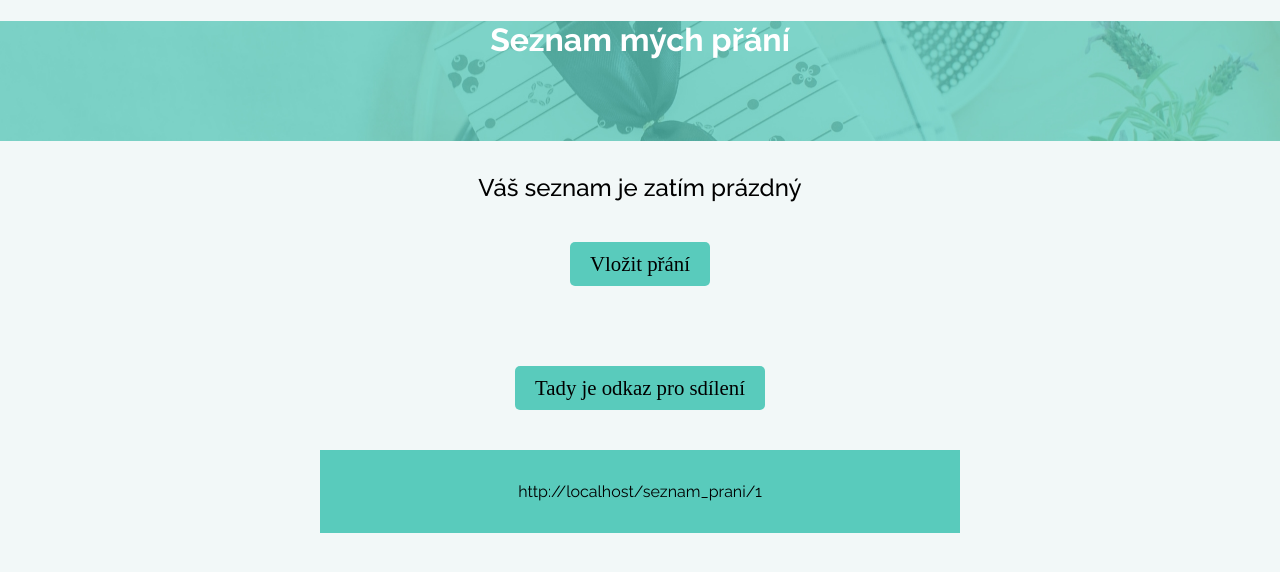
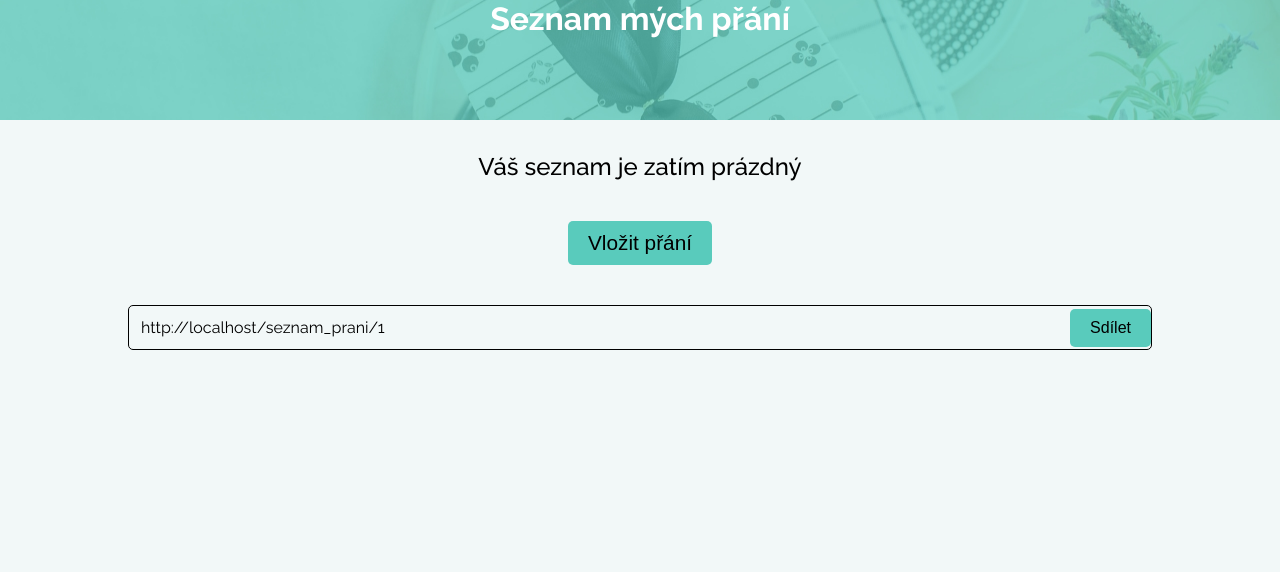
Before and after one commit to JanaNovotna/DA-WEB-Zaverecny-projekt-Jana, a Vue app: page /muj_seznam/1 in a window 1280 px wide. Shown: the top 572 px of the page. Built offline with nearby package versions, Linux system fonts and the light colour scheme; what v-clipboard, vue-js-modal, vuefire would draw is missing.

Commit message:
pokračujeme se změnami stylů

```diff
--- a/src/App.vue
+++ b/src/App.vue
@@ -16,6 +16,7 @@ export default {
 <style>
 * {
   box-sizing: border-box;
+  margin: 0;
 }
 
 html {
@@ -24,7 +25,6 @@ html {
   color: #000;
 }
 body {
-  margin: 0;
   padding: 0;
 }
 
@@ -40,48 +40,9 @@ h2 {
 h3 {
   color: #59cbbc;
   font-size: 1.5rem;
-  margin: 0;
-}
-
-.hidden {
-  display: none;
-}
-
-.container {
-  display: flex;
-  flex-direction: column;
-  align-items: center;
-}
-.hlavni__obsah {
-  display: flex;
-  flex-direction: column;
-  justify-content: center;
-  align-items: center;
-}
-.how_it_works {
-  display: flex;
-  flex-direction: column;
-  align-items: flex-start;
-}
-.icon {
-  width: 2rem;
-  margin: 0 auto;
-}
-.des_icon {
-  width: 4rem;
-  margin: 0 auto;
-}
-
-.description {
-  display: flex;
-  flex-direction: column;
-  width: 90vw;
-  border-bottom: 1px solid #fff;
-  margin-bottom: 1rem;
 }
 
 .main__button {
-  font-family: "Roboto Slab", serif;
   text-decoration: none;
   text-align: center;
   font-size: 1.2rem;
@@ -98,23 +59,4 @@ h3 {
   box-shadow: 0 12px 16px 0 rgba(0, 0, 0, 0.24),
     0 17px 50px 0 rgba(0, 0, 0, 0.19);
 }
-
-@media (min-width: 768px) {
-  .how_it_works {
-    flex-direction: row;
-  }
-  .description {
-    width: 33.33%;
-    border-bottom: none;
-  }
-  .add__present {
-    max-width: 25vw;
-  }
-}
-
-@media (min-width: 1024px) {
-}
-
-@media (min-width: 1280px) {
-}
 </style>
--- a/src/components/LandingPage.vue
+++ b/src/components/LandingPage.vue
@@ -1,5 +1,5 @@
 <template>
-  <div class="hlavni__obsah">
+  <div>
     <div class="header">
       <h1 class="hidden">Dárky bez starostí</h1>
       <p class="claim">Sdílejte svá přání s rodinou a přáteli.</p>
@@ -12,8 +12,11 @@
       </div>
     </div>
 
-    <div v-else class="how_it_works">
+    <div v-else class="hlavni__obsah">
+      <div class="nadpis">
         <h2>Jak to funguje?</h2>
+      </div>
+      <div class="how_it_works">
         <div class="description">
           <img src="../assets/img/list.png" alt="Seznam" class="des_icon" />
           <p>Vytvořte si seznam dárků.</p>
@@ -22,7 +25,8 @@
           <img src="../assets/img/letter.png" alt="Obálka" class="des_icon" />
           <p>
             Pošlete seznam svým přátelům.
-          <br />Přátele si na seznamu zamluví dárek, který vám chtějí pořídit.
+            <br />Přátele si na seznamu mohou zamluvit dárek,
+            <br />který vám chtějí pořídit.
           </p>
         </div>
         <div class="description">
@@ -30,7 +34,7 @@
           <p>Těšte se na to, co dostane za dárky!</p>
         </div>
       </div>
-
+    </div>
     <button @click="addList" class="main__button add__button">Vytvořit nový seznam přání</button>
   </div>
 </template>
@@ -83,6 +87,10 @@ p {
   line-height: 1.3rem;
 }
 
+.hidden {
+  display: none;
+}
+
 .header {
   background: url("../assets/img/newDesign.jpg");
   background-position: center center;
@@ -102,13 +110,53 @@ p {
   margin: 1rem;
 }
 
+.hlavni__obsah {
+  display: flex;
+  align-items: center;
+  flex-direction: column;
+}
+
 h2 {
-  margin: 5vh 0;
+  margin: 3rem 0 0 0;
+  text-align: center;
+}
+.how_it_works {
+  display: flex;
+  justify-content: center;
+  flex-direction: column;
+}
+
+.description {
+  display: flex;
+  flex-direction: column;
+  width: 90vw;
+  padding-bottom: 1rem;
+  border-bottom: 1px solid #fff;
+  margin-bottom: 1rem;
+}
+
+.des_icon {
+  width: 4rem;
+  margin: 1rem auto;
 }
 
 .add__button {
-  margin: 5vh 0;
+  margin: 5vh auto;
   width: 20rem;
   font-size: 1.2rem;
 }
+
+@media (min-width: 768px) {
+  .how_it_works {
+    flex-direction: row;
+  }
+  .description {
+    width: 33.33%;
+    border-bottom: none;
+    margin: 1rem;
+  }
+  .add__button {
+    max-width: 25vw;
+  }
+}
 </style>
--- a/src/components/wishPage.vue
+++ b/src/components/wishPage.vue
@@ -22,10 +22,10 @@
       <button @click="show" class="main__button">Vložit přání</button>
     </div>
 
-    <div class="container_button">
-      <button class="main__button" @click="getURL">Tady je odkaz pro sdílení</button>
+    <div class="odkaz">
+      <div class="url">{{ newURL }}</div>
+      <button class="main__button small__button" @click="getURL">Sdílet</button>
     </div>
-    <div class="url">{{ newURL }}</div>
   </div>
 </template>
 <script>
@@ -138,11 +138,28 @@ button {
   text-align: center;
 }
 
+.odkaz {
+  display: flex;
+  justify-content: space-between;
+  align-items: center;
+  border: 1px solid black;
+  border-radius: 5px;
+}
 .url {
-  background-color: #59cbbc;
-  width: 50%;
-  padding: 2rem;
-  margin: 0 auto;
   text-align: center;
+  margin: 0.75rem;
+}
+
+.small__button {
+  max-width: 10vw;
+  font-size: 1rem;
+  margin: 0;
+}
+
+@media (min-width: 768px) {
+  .odkaz {
+    width: 80vw;
+    margin: 0 auto;
+  }
 }
 </style>
```
Also changed, not shown: src/components/Wish.vue (+7 -7 lines). Lines whose indentation alone changed are shown as unchanged.
